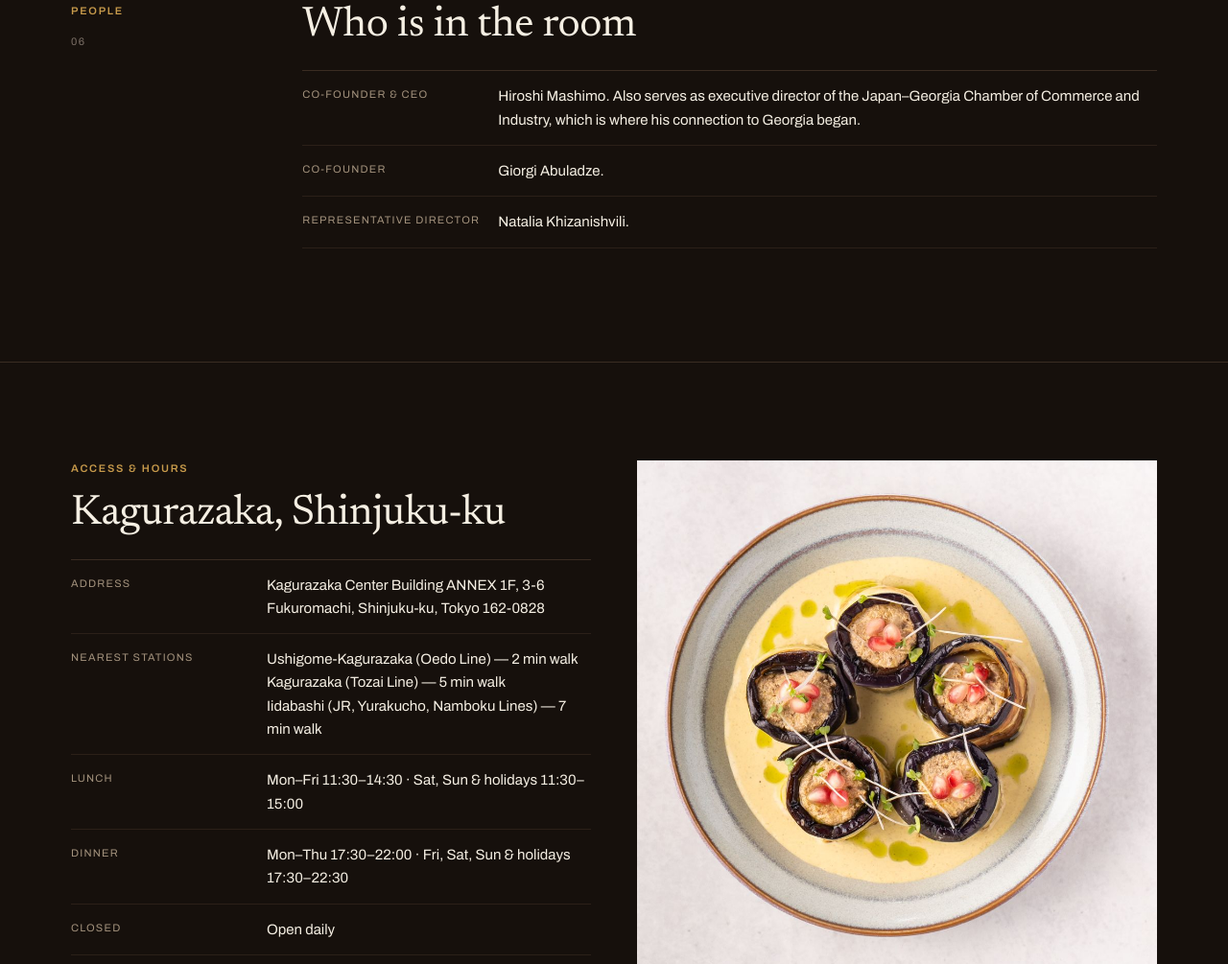
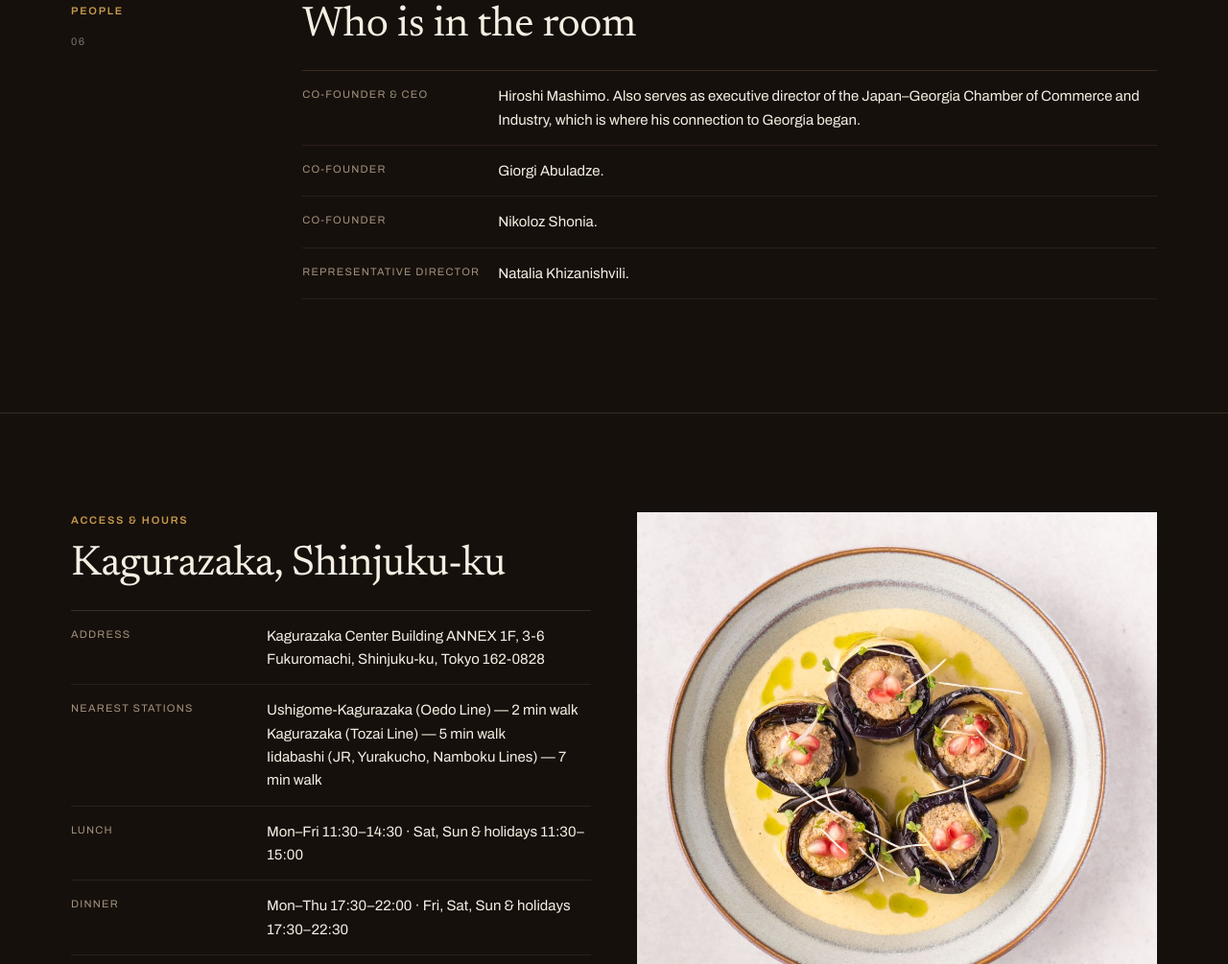
Before and after one commit to prowaytech/8000vintages-site, a plain HTML site: page ajika/index.html in a window 1280 px wide. Shown: the part 4280-5285 px from the top of the page at 96% size. Drawn offline with Linux system fonts and the light colour scheme.

Commit message:
AJIKA: add Nikoloz Shonia as co-founder

```diff
--- a/ajika/index.html
+++ b/ajika/index.html
@@ -846,6 +846,11 @@ html[data-lang="ja"] td{font-family:var(--b-ja); font-size:13px}
               <dt class="en">Co-founder</dt><dt class="ja">共同創設者</dt>
               <dd class="en">Giorgi Abuladze.</dd>
               <dd class="ja">ギオルギ・アブラゼ。</dd>
+            </div>
+            <div>
+              <dt class="en">Co-founder</dt><dt class="ja">共同創設者</dt>
+              <dd class="en">Nikoloz Shonia.</dd>
+              <dd class="ja">ニコロズ・ショニア。</dd>
             </div>
             <div>
               <dt class="en">Representative Director</dt><dt class="ja">代表取締役</dt>
```
